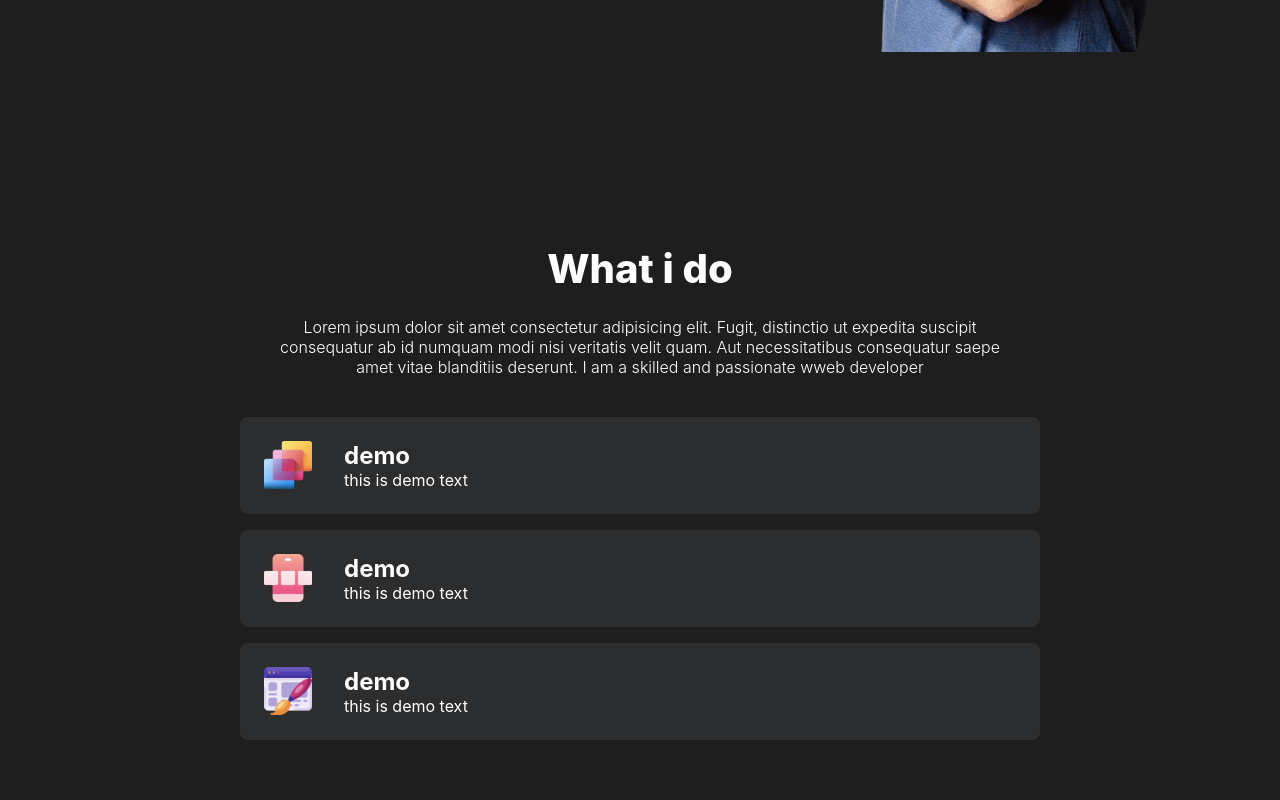
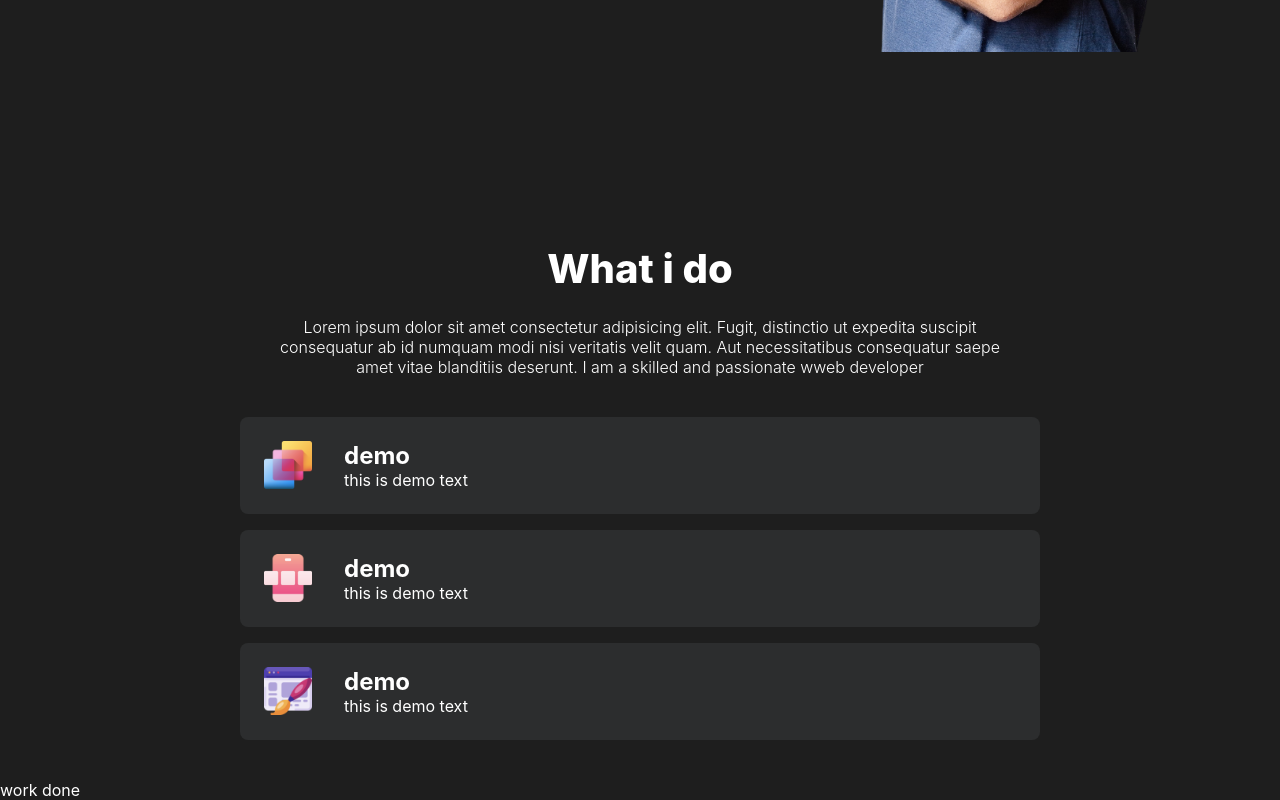
Before and after one commit to Adithyan-Tech/Portfolio, a React (Create React App) app: page / in a window 1280 px wide. Shown: the part 684-1484 px from the top of the page. Built offline with nearby package versions, Linux system fonts and the light colour scheme.

Commit message:
add basic structure of portfolio section

```diff
--- a/src/App.js
+++ b/src/App.js
@@ -3,13 +3,14 @@ import './App.css';
 import Navbar from './components/Navbar';
 import Intro from './components/intro';
 import About from './components/About';
+import Works from './components/works'
 function App() {
   return (
     <div className="App">
       <Navbar />
      <Intro />
      <About />
-
+     <Works />
     </div>
   );
 }
--- /dev/null
+++ b/src/components/works.js
@@ -0,0 +1,13 @@
+import React from 'react'
+import './works.css'
+
+const Works = () => {
+  return (
+  <section id='works'>
+    work done
+
+  </section>
+  )
+}
+
+export default Works
```
Also changed, not shown: src/components/works.css (added).
